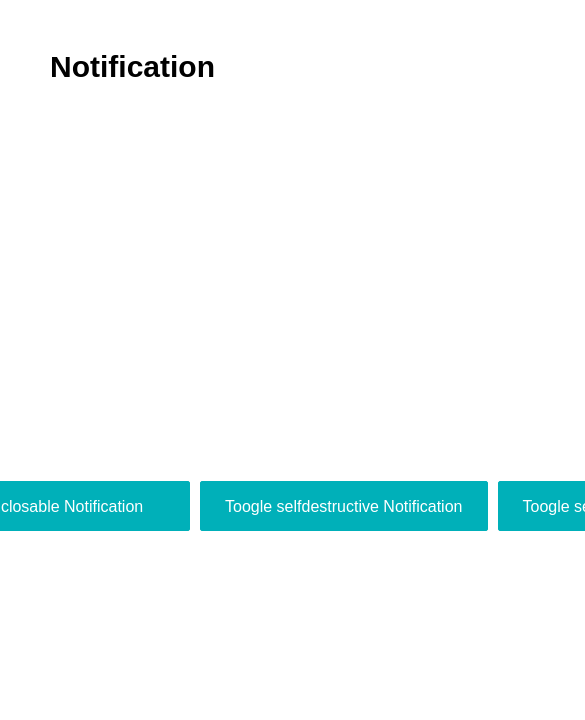
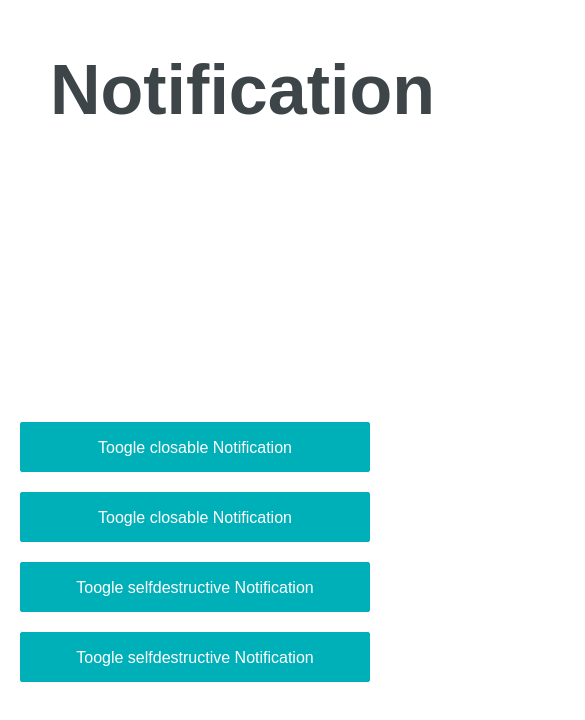
Before and after one commit to marcroelans/ui-notification, a website built with webpack: page index.html in a window 390 px wide. Shown: the top 720 px of the page, 585 px wide, since content can reach past the window. Built offline with nearby package versions, Linux system fonts and the light colour scheme.

Commit message:
responsive styling for demo and component

```diff
--- a/src/sass/src/components/notification.scss
+++ b/src/sass/src/components/notification.scss
@@ -6,11 +6,18 @@
   left: 50%;
   background-color: $white;
   z-index: 99999;
+  width: 90%;
   @include transform(translate(-50%,-110%));
-  @include unitize(padding, 40 140);
+  @include unitize(padding, 40 0);
   @include unitize(border-radius, 2);
   @include drop-shadow(3, 3, 6, 0, 0.25);
   @include transition(0.35s ease-in-out);
+  @media (min-width: 768px) {
+    width: auto;
+    @include unitize(padding, 40 140);
+  }
+  @media (min-width: 1281px) {
+  }
 }
 
 .js--notification.is-active .box {
--- a/src/sass/src/elements/nm-ui-notifications.scss
+++ b/src/sass/src/elements/nm-ui-notifications.scss
@@ -1,8 +1,13 @@
 /******************* Global view *******************/
 .nm-ui-notifications h2 {
+  color: $grey;
+  font-weight: bold;
   @include unitize(padding-top, 50);
   @include unitize(padding-left, 50);
-  @include unitize(font-size, 30);
+  @include unitize(font-size, 70);
+  @media (min-width: 768px) {
+    @include unitize(font-size, 100);
+  }
 }
 
 .nm-ui-notifications {
@@ -14,26 +19,35 @@
   top: 50%;
   left: 50%;
   @include transform(translate(-50%, -50%));
-  @include flexbox;
-  @include unitize(width, 1200);
-  @include unitize(padding-left, 10);
-  @include unitize(padding-right, 10);
+  @include unitize(padding-left, 20);
+  @include unitize(padding-right, 20);
+  @media (min-width: 1281px) {
+    @include unitize(width, 1200);
+    @include flexbox;
+  }
 }
 
 .nm-ui-notifications .js--button {
+  display: block;
+  width: 100%;
   outline: 0; //outline focus removed
   color: $white;
   background-color: $turkis;
-  @include flex(1);
-  @include unitize(margin-left, 10);
   @include border($turkis, 2); //border with border radius 2
   @include unitize(padding-left, 10);
   @include unitize(padding-right, 10);
   @include unitize(height, 50);
   @include unitize(font-size, 16);
   @include unitize(line-height, 50);
+  @include unitize(margin-bottom, 20);
+  @media (min-width: 1281px) {
+    @include flex(1);
+    @include unitize(margin-left, 10);
+  }
 }
 
 .nm-ui-notifications .js--button:first-child{ //styles for first child only
-  margin-left: 0;
+  @media (min-width: 1281px) {
+    margin-left: 0;
+  }
 }
```
Also changed, not shown: dist/ui-notifcation-styles.css, src/sass/dist/styles.css, 2 other files.
